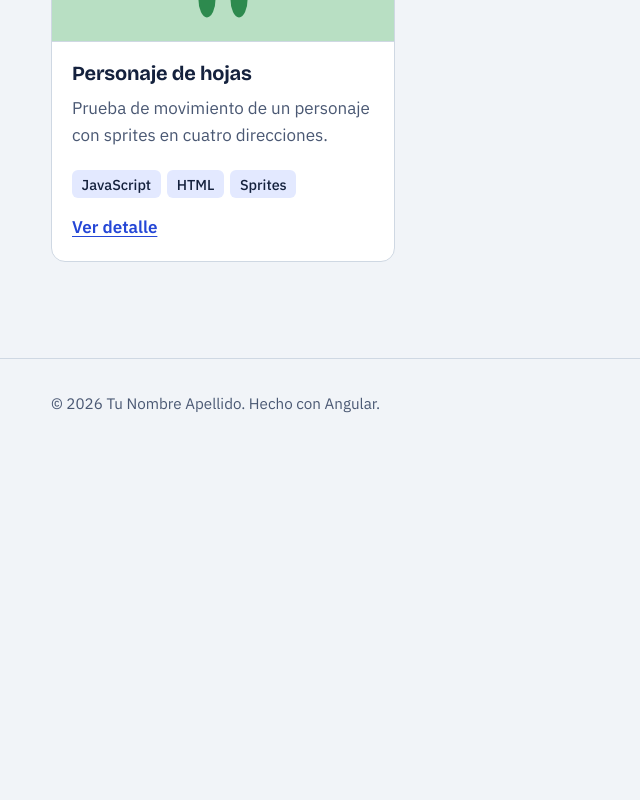
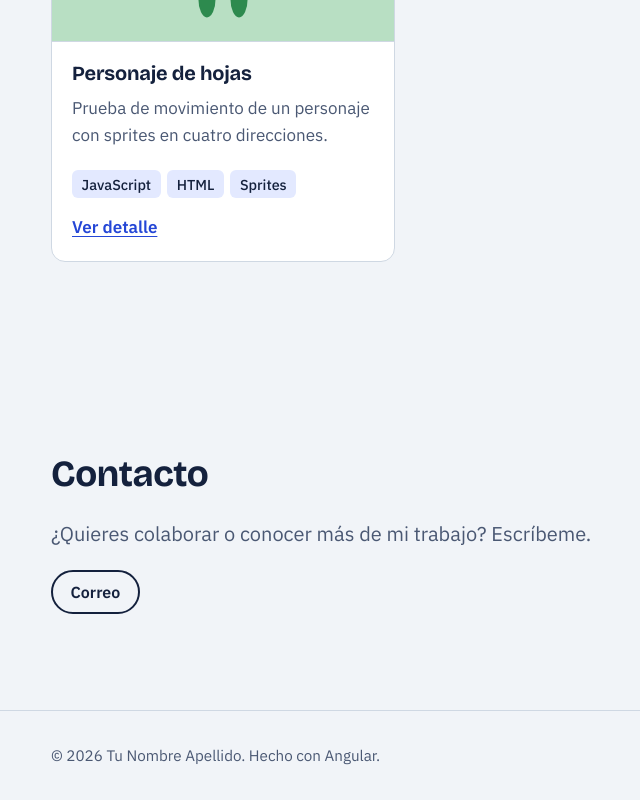
Before and after one commit to Mariangel2811/Portafolio, an Angular app: page / in a window 1280 px wide. Shown: the part 2408-3208 px from the top of the page, without its empty margins (45-685 px from the left). Before the commit the page ends 2856 px from the top, so only its background shows below. Built offline with nearby package versions, Linux system fonts and the light colour scheme.

Commit message:
feat(contacto): sección de contacto con enlaces profesionales

```diff
--- a/src/app/pages/home.ts
+++ b/src/app/pages/home.ts
@@ -1,6 +1,7 @@
 import { Component, effect, inject } from '@angular/core';
 import { Seo } from '../core/seo';
 import { PortfolioStore } from '../data/portfolio-store';
+import { ContactSection } from '../sections/contact-section';
 import { ProfileHero } from '../sections/profile-hero';
 import { ProjectsSection } from '../sections/projects-section';
 import { SkillsSection } from '../sections/skills-section';
@@ -8,11 +9,12 @@ import { TimelineSection } from '../sections/timeline-section';
 
 @Component({
   selector: 'app-home',
-  imports: [ProfileHero, SkillsSection, TimelineSection, ProjectsSection],
+  imports: [ProfileHero, SkillsSection, TimelineSection, ProjectsSection, ContactSection],
   template: `<app-profile-hero />
     <app-skills-section />
     <app-timeline-section />
-    <app-projects-section />`,
+    <app-projects-section />
+    <app-contact-section />`,
 })
 export class Home {
   private readonly store = inject(PortfolioStore);
--- /dev/null
+++ b/src/app/sections/contact-section.ts
@@ -0,0 +1,42 @@
+import { Component, inject } from '@angular/core';
+import { RouterLink } from '@angular/router';
+import { PortfolioStore } from '../data/portfolio-store';
+
+@Component({
+  selector: 'app-contact-section',
+  imports: [RouterLink],
+  template: `
+    <section id="contacto" class="section" aria-labelledby="contacto-titulo">
+      <div class="wrap">
+        <h2 id="contacto-titulo">Contacto</h2>
+        @if (links().length) {
+          <p class="lead">¿Quieres colaborar o conocer más de mi trabajo? Escríbeme.</p>
+          <ul class="links">
+            @for (c of links(); track c.id) {
+              <li>
+                @if (isMail(c.url)) {
+                  <a class="btn ghost" [href]="c.url">{{ c.label }}</a>
+                } @else {
+                  <a class="btn ghost" [href]="c.url" target="_blank" rel="noopener noreferrer">
+                    {{ c.label }}<span class="visually-hidden"> (abre en otra pestaña)</span>
+                  </a>
+                }
+              </li>
+            }
+          </ul>
+        } @else {
+          <p class="muted">Agrega tus medios de contacto en <a routerLink="/editar">Editar contenido</a>.</p>
+        }
+      </div>
+    </section>
+  `,
+  styles: `
+    .links { display: flex; flex-wrap: wrap; gap: .75rem; list-style: none; margin: 0; padding: 0; }
+  `,
+})
+export class ContactSection {
+  protected readonly links = inject(PortfolioStore).contact;
+  protected isMail(url: string): boolean {
+    return url.startsWith('mailto:');
+  }
+}
```
